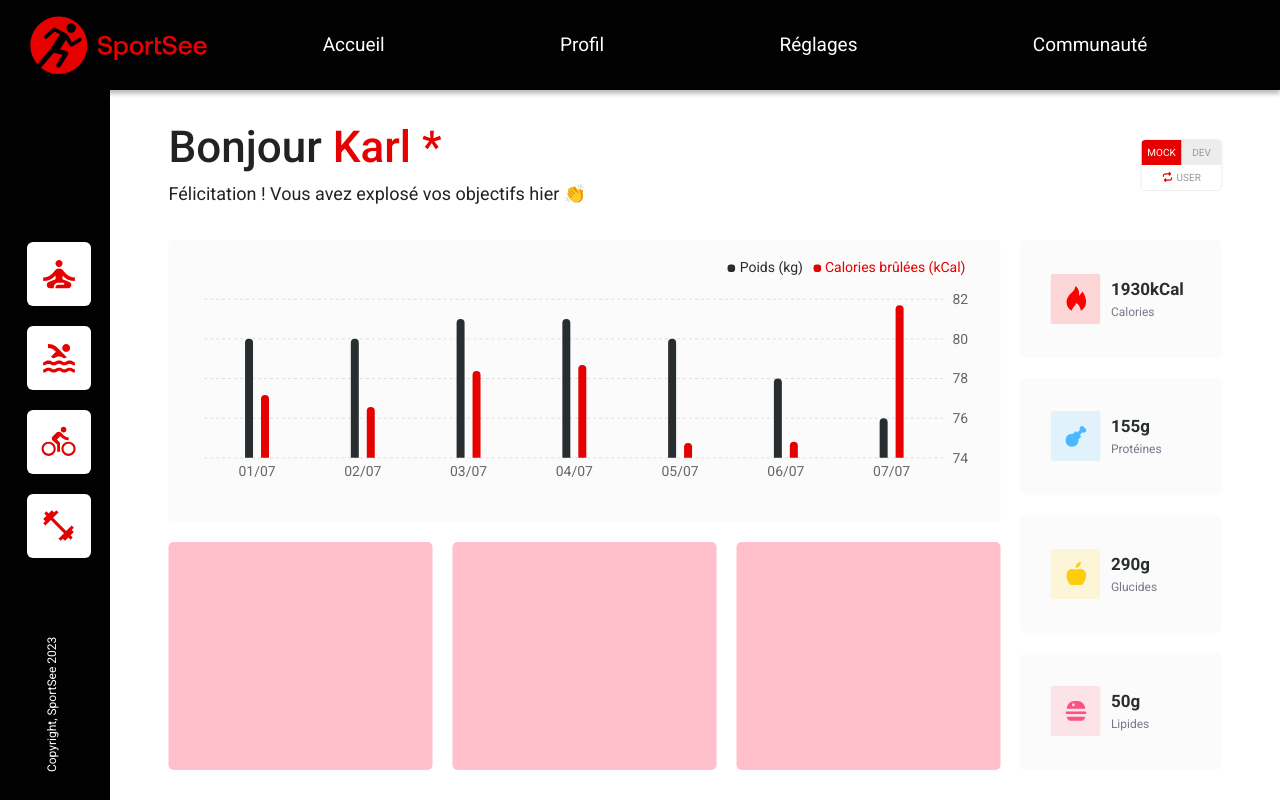
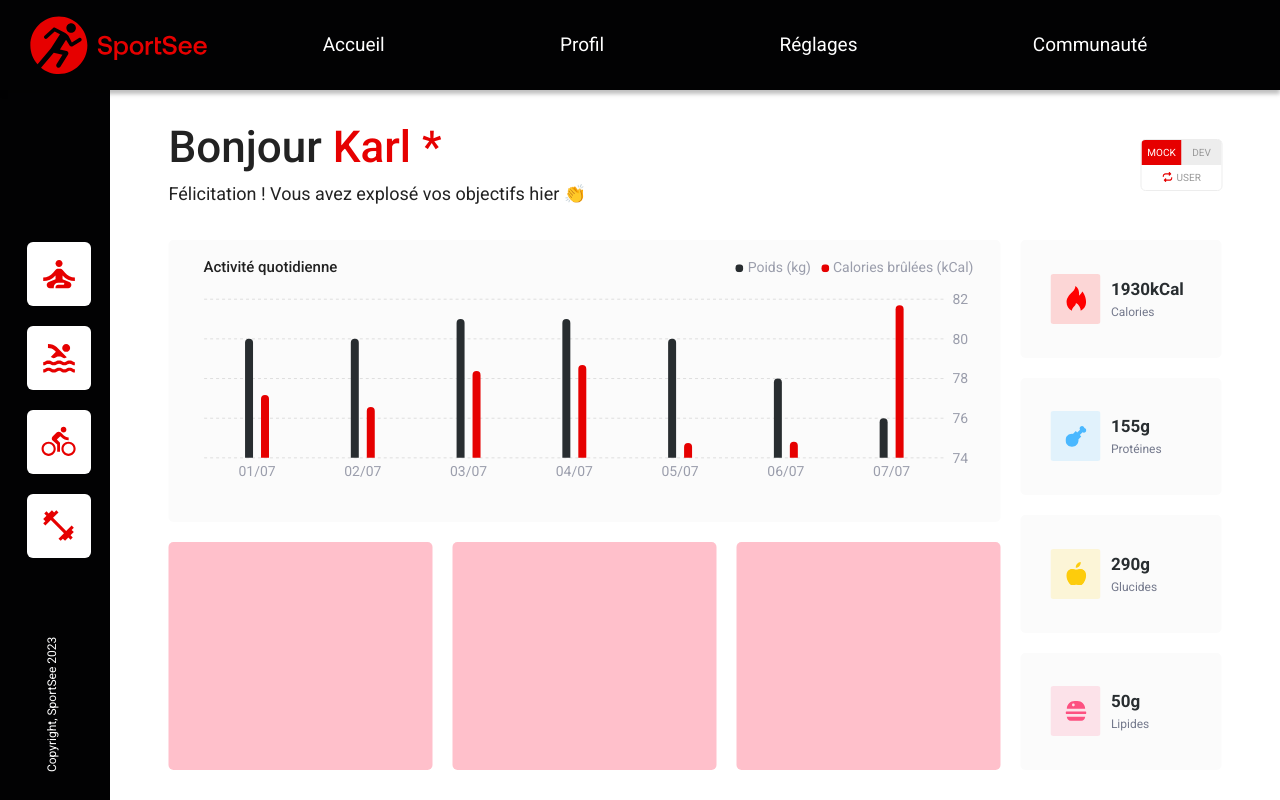
Before and after one commit to cypl/projet12, a React (Create React App) app: page / in a window 1280 px wide. Built offline with nearby package versions, Linux system fonts and the light colour scheme.

Commit message:
styles graph activity

```diff
--- a/src/components/ActivityGraph.js
+++ b/src/components/ActivityGraph.js
@@ -34,6 +34,15 @@ const ActivityWrapperMargin = styled.div`
     padding-top: 24px;
   }
 `
+const TitleGraph = styled.h3`
+  line-height: 24px;
+  font-size: 15px;
+  font-weight: 500;
+  position: absolute;
+  left: 10px;
+  top: 0;
+  color: #222;
+`
 
 function ActivityGraph({ data }) {
   function formatData(data) {
@@ -51,6 +60,7 @@ function ActivityGraph({ data }) {
   return (
     <ActivityWrapper className="chart_activity_wrapper">
       <ActivityWrapperMargin>
+        <TitleGraph>Activité quotidienne</TitleGraph>
         <ResponsiveContainer
           className="chart_activity_container"
           width="100%"
@@ -75,9 +85,9 @@ function ActivityGraph({ data }) {
               dataKey="day"
               axisLine={false}
               tickLine={false}
+              tick={{ fill: '#9B9EAC' }}
               style={{
                 fontSize: '14px',
-                color: '#9B9EAC',
                 fontFamily: 'Roboto',
               }}
             />
@@ -87,10 +97,10 @@ function ActivityGraph({ data }) {
               domain={['dataMin -2', 'dataMax + 1']}
               axisLine={false}
               tickLine={false}
+              tick={{ fill: '#9B9EAC' }}
               orientation="right"
               style={{
                 fontSize: '14px',
-                color: '#9B9EAC',
                 fontFamily: 'Roboto',
               }}
             />
@@ -108,13 +118,15 @@ function ActivityGraph({ data }) {
               iconType={'circle'}
               iconSize={'8px'}
               align={'right'}
+              formatter={(value) => (
+                <span style={{ color: '#9B9EAC' }}>{value}</span>
+              )}
               wrapperStyle={{
                 width: '50%',
                 top: '-24px',
-                right: '0',
+                right: '-8px',
                 lineHeight: '24px',
                 fontSize: '14px',
-                color: '#9B9EAC',
                 fontFamily: 'Roboto',
               }}
             />
```
